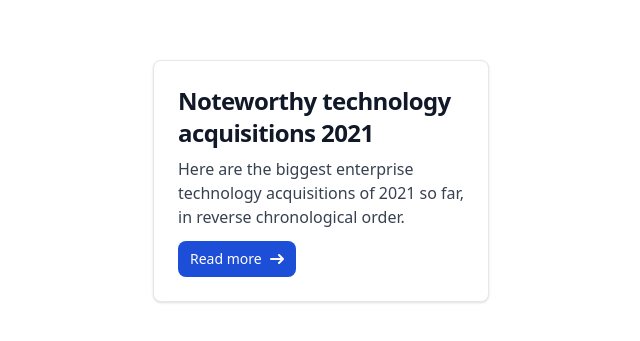
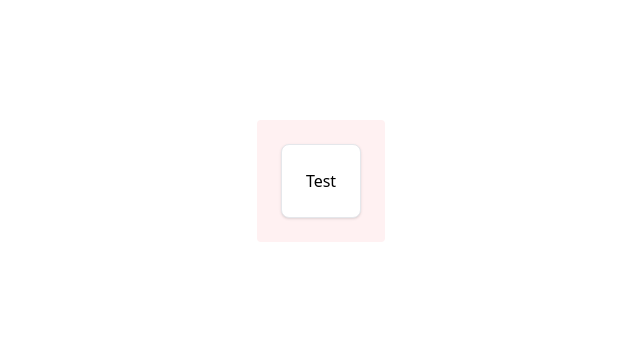
Before and after one commit to naufalalief/cardeagusawaaa, a React (Vite) app: page / in a window 1280 px wide. Shown: the part 235-576 px from the top of the page, without its empty margins (319-959 px from the left). Built offline with nearby package versions, Linux system fonts and the light colour scheme.

Commit message:
gaatek kalkulasi

```diff
--- a/src/components/card/Card.jsx
+++ b/src/components/card/Card.jsx
@@ -8,66 +8,45 @@ const Card = () => {
 
   const handlePosition = (e) => {
     const rect = scope.current.getBoundingClientRect();
-    const parentRect = scope.current.parentElement.getBoundingClientRect();
+    const clientX = e.clientX;
+    const clientY = e.clientY;
+    const padding = 10;
 
-    const relativeX = e.clientX - parentRect.left - rect.width / 2;
-    const relativeY = e.clientY - parentRect.top - rect.height / 2;
+    if (clientX < rect.left + padding) {
+      setPosX(2);
+    } else if (clientX > rect.right - padding) {
+      setPosX(-2);
+    } else if (clientY < rect.top + padding) {
+      setPosY(2);
+    } else if (clientY > rect.bottom - padding) {
+      setPosY(-2);
+    }
+  };
 
-    setPosX(relativeX);
-    setPosY(relativeY);
+  const handleLeave = () => {
+    setPosX((prevPosX) => (prevPosX !== undefined ? 0 : prevPosX));
+    setPosY((prevPosY) => (prevPosY !== undefined ? 0 : prevPosY));
   };
 
   useEffect(() => {
-    const element = scope.current;
-    const rect = element.getBoundingClientRect();
-
-    const maxX = scope.current.parentElement.offsetWidth - rect.width;
-    const maxY = scope.current.parentElement.offsetHeight - rect.height;
-
     animate("#target", {
-      x: Math.max(0, Math.min(maxX, posX)),
-      y: Math.max(0, Math.min(maxY, posY)),
+      x: posX,
+      y: posY,
     });
   }, [posX, posY]);
 
   return (
-    <div className="absolute p-10" ref={scope}>
+    <div
+      className="absolute bg-rose-50 p-6 rounded"
+      ref={scope}
+      onMouseMove={handlePosition}
+      onMouseLeave={handleLeave}
+    >
       <div
         className="max-w-sm p-6 bg-white border border-gray-200 rounded-lg shadow dark:bg-gray-800 dark:border-gray-700"
         id="target"
-        onMouseMove={handlePosition}
       >
-        <a href="/">
-          <h5 className="mb-2 text-2xl font-bold tracking-tight text-gray-900 dark:text-white">
-            Noteworthy technology acquisitions 2021
-          </h5>
-        </a>
-        <p className="mb-3 font-normal text-gray-700 dark:text-gray-400">
-          Here are the biggest enterprise technology acquisitions of 2021 so
-          far, in reverse chronological order.
-        </p>
-        <a
-          href="/"
-          className="inline-flex
-items-center px-3 py-2 text-sm font-medium text-center text-white bg-blue-700 rounded-lg hover:bg-blue-800 focus:ring-4 focus:outline-none focus:ring-blue-300 dark:bg-blue-600 dark:hover:bg-blue-700 dark:focus:ring-blue-800"
-        >
-          Read more
-          <svg
-            className="rtl:rotate-180 w-3.5 h-3.5 ms-2"
-            aria-hidden="true"
-            xmlns="http://www.w3.org/2000/svg"
-            fill="none"
-            viewBox="0 0 14 10"
-          >
-            <path
-              stroke="currentColor"
-              strokeLinecap="round"
-              strokeLinejoin="round"
-              strokeWidth={2}
-              d="M1 5h12m0 0L9 1m4 4L9 9"
-            />
-          </svg>
-        </a>
+        Test
       </div>
     </div>
   );
```
